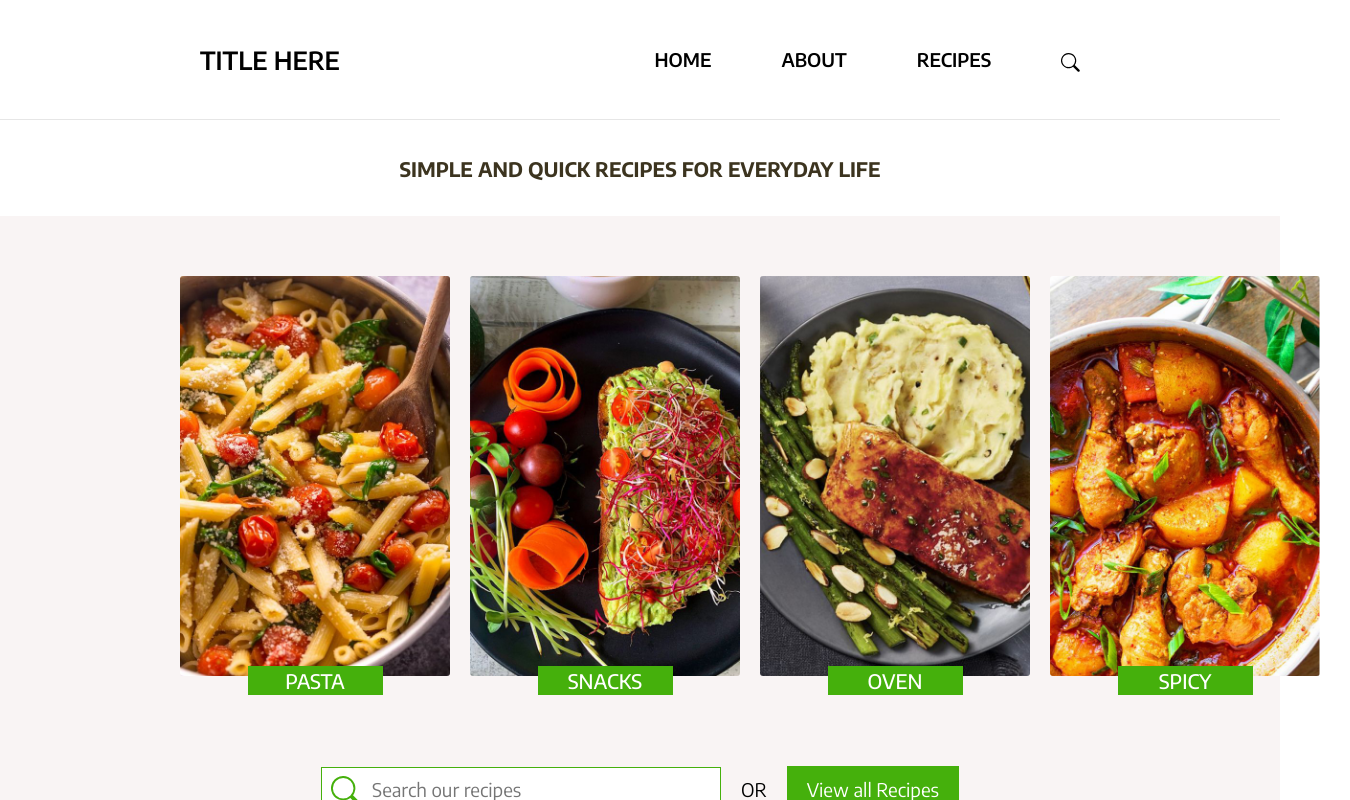
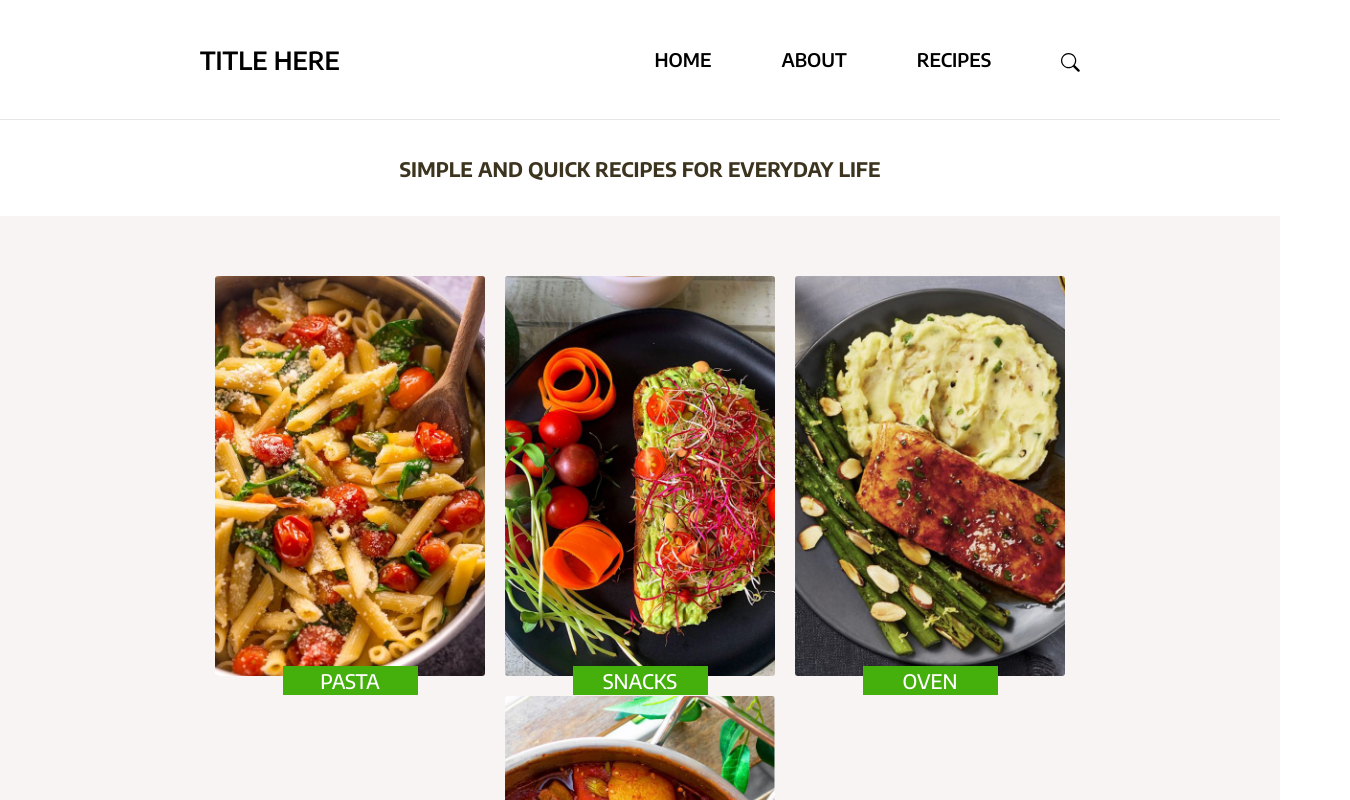
Before and after one commit to AnnaAn01/recipe-website, a React (Create React App) app: page / in a window 1280 px wide. Shown: the top 800 px of the page, 1350 px wide, since content can reach past the window. Built offline with nearby package versions, Linux system fonts and the light colour scheme.

Commit message:
styling about page

```diff
--- a/src/components/AboutPage/AboutPage.css
+++ b/src/components/AboutPage/AboutPage.css
@@ -0,0 +1,20 @@
+.homepage-first__container {
+  display: flex;
+
+  background-color: rgb(249, 244, 244);
+  /* background-color: green; */
+  padding: 5rem 15rem;
+  height: 90vh;
+  flex-direction: column;
+  /* justify-content: center;
+    align-items: center; */
+}
+
+.homepage-first__wrapper {
+  display: flex;
+  flex-direction: row;
+  justify-content: center;
+  flex-wrap: wrap;
+  /* background-color: aquamarine; */
+  /* width: 120rem; */
+}
--- a/src/components/AboutPage/AboutPage.js
+++ b/src/components/AboutPage/AboutPage.js
@@ -1,7 +1,17 @@
 import React from "react";
+import "./AboutPage.css";
+import { BsSearch } from "react-icons/bs";
+
+import homepageMain1 from "../../images-src/homepage-main-1.jpg";
 
 const AboutPage = () => {
-  return <div className="about">AboutPage</div>;
+  return (
+    <>
+      <section className="homepage-first__container">
+        <div className="homepage-first__wrapper">Something here</div>
+      </section>
+    </>
+  );
 };
 
 export default AboutPage;
--- a/src/components/Footer/Footer.css
+++ b/src/components/Footer/Footer.css
@@ -1,6 +1,7 @@
 .footer {
   background-color: rgb(254, 196, 127);
   height: 35vh;
+  width: auto;
 }
 
 .footer__container {
--- a/src/components/HomePage/HomePage.css
+++ b/src/components/HomePage/HomePage.css
@@ -1,9 +1,10 @@
-.homepage {
+/* .homepage {
   height: 100%;
   background-repeat: no-repeat;
-  background-size: 100%;
+  background-size: auto;
   align-items: center;
-}
+  width: auto;
+} */
 
 /* .homepage__wrapper {
   background-color: rgb(249, 244, 244);
@@ -18,6 +19,8 @@
   align-items: center;
   justify-content: center;
   padding: 2rem;
+  width: auto;
+  /* background-color: red; */
 }
 
 .homepage__title-h1 {
@@ -35,6 +38,7 @@
   flex-direction: column;
   /* justify-content: center;
   align-items: center; */
+  width: auto;
 }
 
 .homepage-first__wrapper {
@@ -43,7 +47,7 @@
   justify-content: center;
   flex-wrap: wrap;
   /* background-color: aquamarine; */
-  width: 120rem;
+  width: 100%;
 }
 
 .homepage-first__card {
--- a/src/components/HomePage/HomePage.js
+++ b/src/components/HomePage/HomePage.js
@@ -7,8 +7,6 @@ import homepageMain1 from "../../images-src/homepage-main-1.jpg";
 const HomePage = () => {
   return (
     <>
-      <div className="homepage">
-        <div className="">
       <div className="homepage__title-area">
         <h1 className="homepage__title-h1">
           SIMPLE AND QUICK RECIPES FOR EVERYDAY LIFE
@@ -66,9 +64,9 @@ const HomePage = () => {
             <div className="second-card__text ">
               <div className="second-card__title">Food name here</div>
               <div className="second-card__description">
-                    Lorem Ipsum is simply dummy text of the printing and
-                    typesetting industry. Lorem Ipsum has been the industry's
-                    standard dummy text ever since the 1500s.
+                Lorem Ipsum is simply dummy text of the printing and typesetting
+                industry. Lorem Ipsum has been the industry's standard dummy
+                text ever since the 1500s.
               </div>
               <a href="#" className="second-card__button-continue">
                 Continue Reading
@@ -83,10 +81,10 @@ const HomePage = () => {
             <div className="second-card__text ">
               <div className="second-card__title">Food name here</div>
               <div className="second-card__description">
-                    Lorem Ipsum is simply dummy text of the printing and
-                    typesetting industry. Lorem Ipsum has been the industry's
-                    standard dummy text ever since the 1500s. Lorem Ipsum has
-                    been the industry's standard dummy.
+                Lorem Ipsum is simply dummy text of the printing and typesetting
+                industry. Lorem Ipsum has been the industry's standard dummy
+                text ever since the 1500s. Lorem Ipsum has been the industry's
+                standard dummy.
               </div>
               <a href="#" className="second-card__button-continue">
                 Continue Reading
@@ -101,11 +99,10 @@ const HomePage = () => {
             <div className="second-card__text ">
               <div className="second-card__title">Food name here</div>
               <div className="second-card__description">
-                    Lorem Ipsum is simply dummy text of the printing and
-                    typesetting industry. Lorem Ipsum has been the industry's
-                    standard dummy text ever since the 1500s. Lorem Ipsum has
-                    been the industry's standard dummy text ever since the
-                    1500s.
+                Lorem Ipsum is simply dummy text of the printing and typesetting
+                industry. Lorem Ipsum has been the industry's standard dummy
+                text ever since the 1500s. Lorem Ipsum has been the industry's
+                standard dummy text ever since the 1500s.
               </div>
               <a href="#" className="second-card__button-continue">
                 Continue Reading
@@ -115,8 +112,6 @@ const HomePage = () => {
           <div className="homepage-second__devider-line"></div>
         </div>
       </section>
-        </div>
-      </div>
     </>
   );
 };
--- a/src/components/Navbar/Navbar.css
+++ b/src/components/Navbar/Navbar.css
@@ -1,12 +1,13 @@
 .navbar {
   /* background-color: aqua; */
-  width: 100%;
+  width: auto;
   height: 15vh;
   display: flex;
   align-items: center;
   /* justify-content: center; */
-  padding: 1rem 20rem;
+  padding: 1rem 200px;
   border-bottom: 1px solid rgba(230, 230, 230, 1);
+  /* background-color: yellow; */
 }
 
 .navbar__title {
@@ -17,6 +18,7 @@
   cursor: pointer;
   text-decoration: none;
   color: black;
+  /* background-color: aquamarine; */
 }
 
 .navbar__item-container {
@@ -26,8 +28,21 @@
   font-weight: 600;
 }
 .navbar__item {
-  margin-left: 7rem;
+  /* margin-left: 7rem;
+  cursor: pointer; */
+
+  /* margin-right: 7rem;
+  font-size: 2.5rem;
+  font-weight: 600;
+
   cursor: pointer;
+  text-decoration: none;
+  color: black;
+  background-color: aquamarine; */
+}
+
+.navbar__item-link:focus {
+  color: orange;
 }
 
 .navbar__item-link {
@@ -35,6 +50,7 @@
   text-decoration: none;
   font-size: 3rem;
   color: black;
+  margin-right: 7rem;
 }
 
 .navbar__search {
```
Lines whose indentation alone changed are shown as unchanged.
